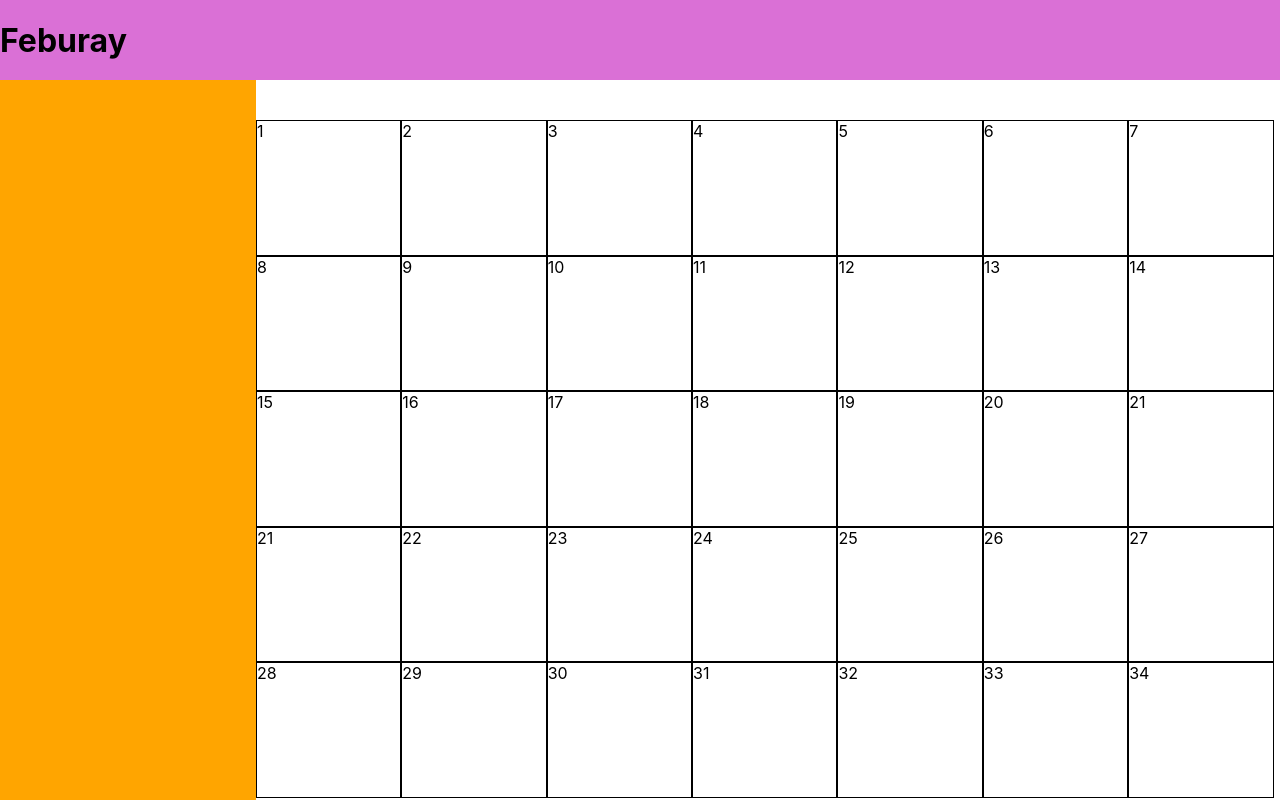
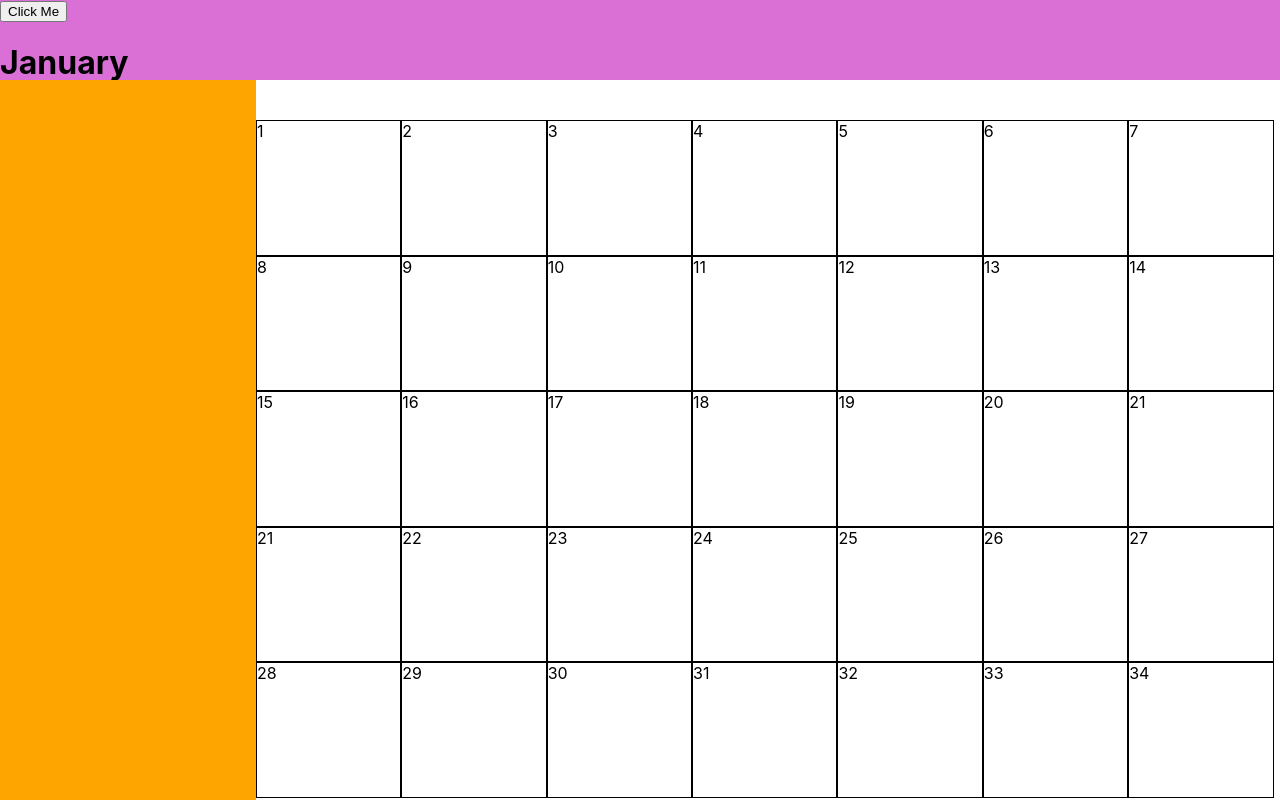
Before and after one commit to nickmckenney/calanderprojectMERN, a React (Create React App) app: page / in a window 1280 px wide. Built offline with nearby package versions, Linux system fonts and the light colour scheme.

Commit message:
Added counter for months

```diff
--- a/src/Month.js
+++ b/src/Month.js
@@ -1,17 +1,43 @@
 import React, { Component } from "react";
 import "./App.css";
+
 class Month extends React.Component {
   constructor(props) {
     super(props);
     this.state = {
-      months: ["January", "Feburay", "March"]
+      months: [
+        "January",
+        "February",
+        "March",
+        "April",
+        "May",
+        "June",
+        "July",
+        "August",
+        "September",
+        "October",
+        "November",
+        "December"
+      ],
+      index: 0
     };
   }
-
+  clickHandler() {
+    if (this.state.index < 11) {
+      console.log(this.state.index);
+      this.setState({
+        index: this.state.index + 1
+      });
+    }
+  }
   render() {
     return (
       <div className="month">
-        <h1>{this.state.months[1]}</h1>
+        <button className="btn" onClick={() => this.clickHandler()}>
+          Click Me
+        </button>
+
+        <h1>{this.state.months[this.state.index]}</h1>
       </div>
     );
   }
```
